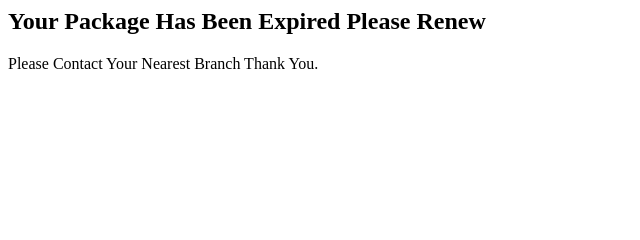
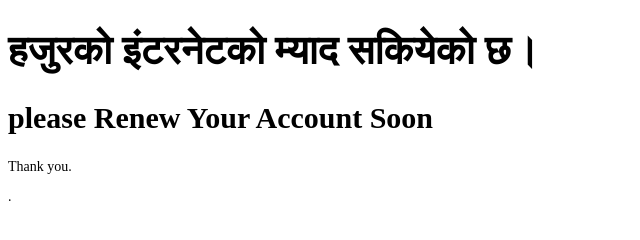
Before and after one commit to ram4021/Expired, a plain HTML site: page index.html in a window 1280 px wide. Shown: the whole page, without its empty margins (0-640 px from the left). Drawn offline with Linux system fonts and the light colour scheme.

Commit message:
Update index.html

```diff
--- a/index.html
+++ b/index.html
@@ -1,28 +1,26 @@
-                                                            <div class="elementor-widget-wrap">
-                                                                <div class="elementor-element elementor-element-46af670 elementor-widget-divider--view-line elementor-invisible elementor-widget elementor-widget-divider" data-id="46af670" data-element_type="widget" data-settings="{&quot;_animation&quot;:&quot;slideInLeft&quot;}"
-                                                                    data-widget_type="divider.default">
-                                                                    <div class="elementor-widget-container">
-                                                                        <div class="elementor-divider">
-                                                                            <span class="elementor-divider-separator">
-						</span>
-                                                                        </div>
-                                                                    </div>
-                                                                </div>
-                                                                <div class="elementor-element elementor-element-cb9f6c3 elementor-invisible elementor-widget elementor-widget-heading" data-id="cb9f6c3" data-element_type="widget" data-settings="{&quot;_animation&quot;:&quot;fadeIn&quot;}" data-widget_type="heading.default">
-                                                                    <div class="elementor-widget-container">
-                                                                        <h2 class="elementor-heading-title elementor-size-default">Your Package Has Been Expired Please Renew</h2>
-                                                                    </div>
-                                                                </div>
-                                                                <div class="elementor-element elementor-element-f6ef027 elementor-widget-divider--view-line elementor-invisible elementor-widget elementor-widget-divider" data-id="f6ef027" data-element_type="widget" data-settings="{&quot;_animation&quot;:&quot;slideInLeft&quot;}"
-                                                                    data-widget_type="divider.default">
-                                                                    <div class="elementor-widget-container">
-                                                                        <div class="elementor-divider">
-                                                                            <span class="elementor-divider-separator">
-						</span>
-                                                                        </div>
-                                                                    </div>
-                                                                </div>
-                                                                <div class="elementor-element elementor-element-16bbf1d elementor-widget elementor-widget-text-editor" data-id="16bbf1d" data-element_type="widget" data-widget_type="text-editor.default">
-                                                                    <div class="elementor-widget-container">
-                                                                        <div class="elementor-text-editor elementor-clearfix">
-                                                                            Please Contact Your Nearest Branch Thank You. </div>
+<!DOCTYPE html>
+<html>
+<head>
+<style>
+h1 {
+  font-size: 40px;
+}
+
+h2 {
+  font-size: 30px;
+}
+
+p {
+  font-size: 14px;
+}
+</style>
+</head>
+<body>
+
+<h1>हजुरको इंटरनेटको म्याद सकियेको छ।
+<h2>please Renew Your Account Soon</h2>
+<p>Thank you.</p>
+<p>.</p>
+
+</body>
+</html>
```
